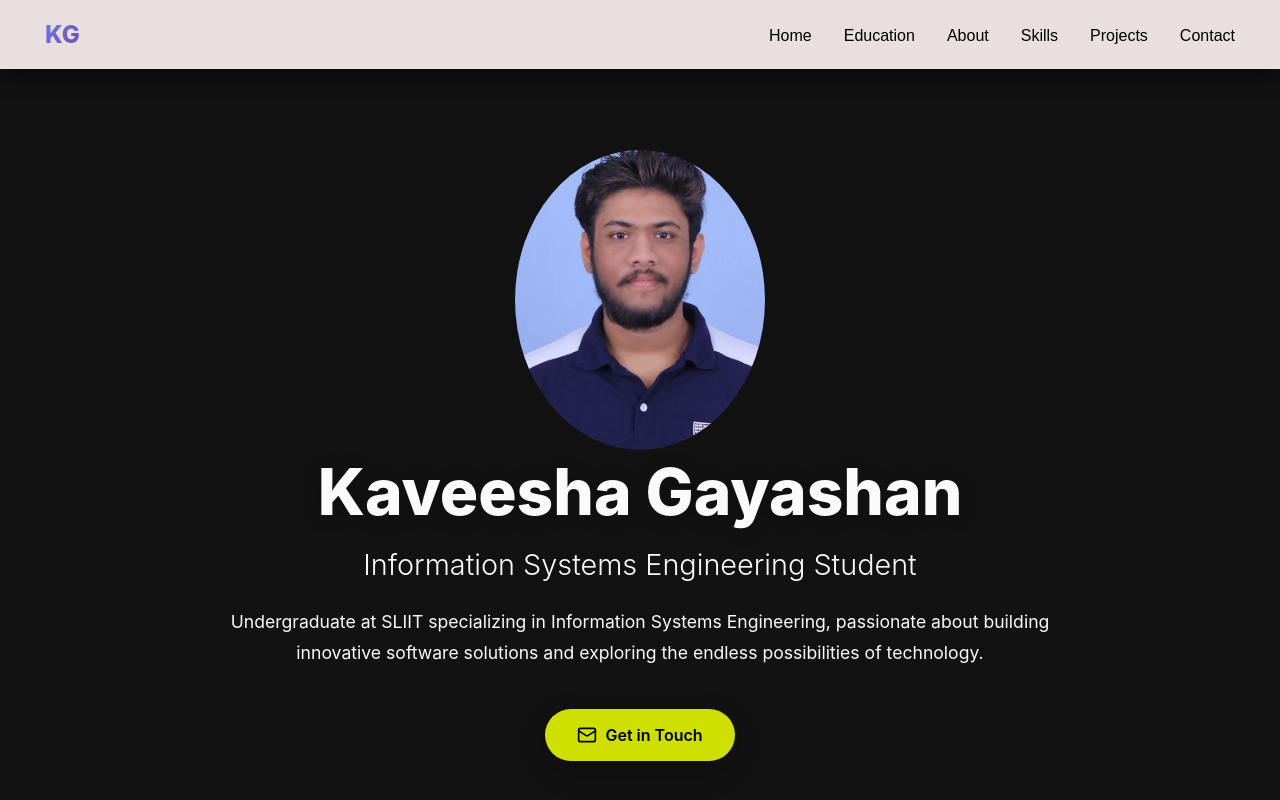
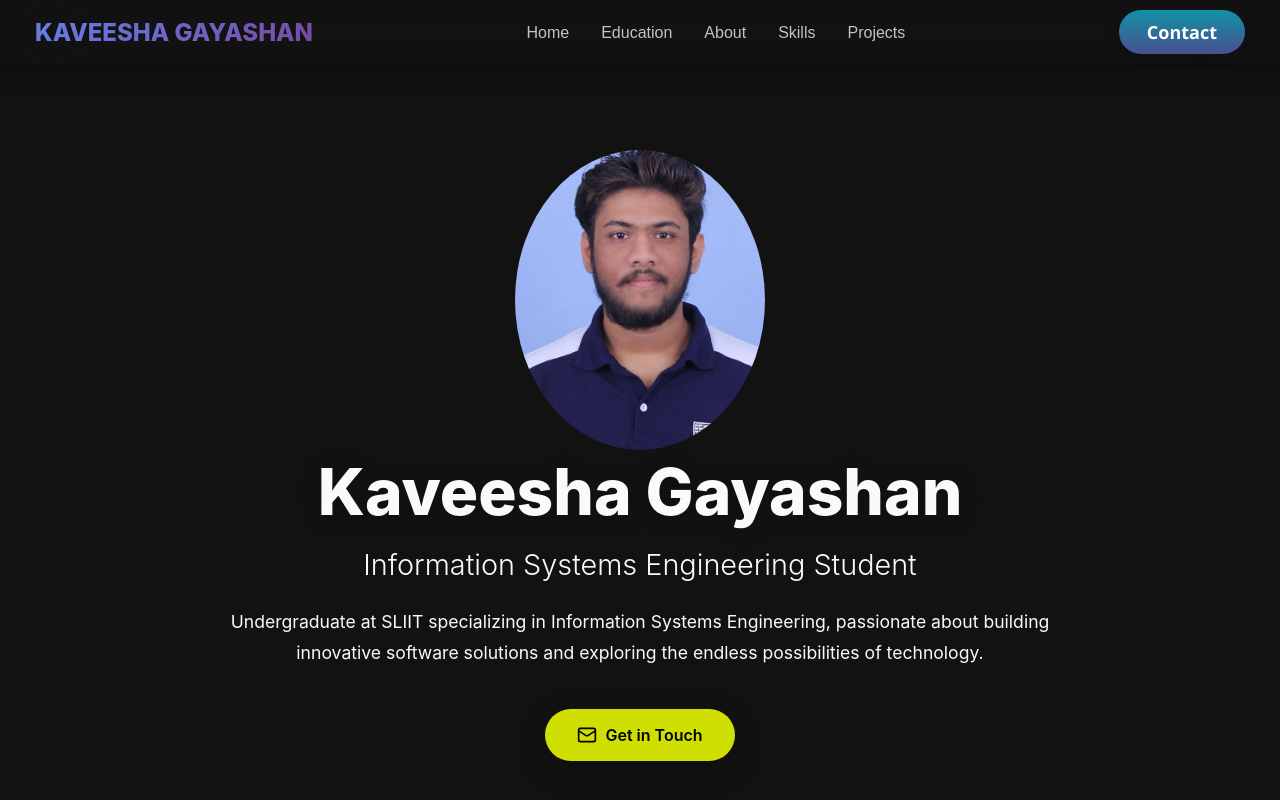
Before and after one commit to KaveeshaGayashan-09/KaveeshaGayashan, a React (Vite) app: page / in a window 1280 px wide. Shown: the top 800 px of the page. Built offline with nearby package versions, Linux system fonts and the light colour scheme.

Commit message:
add a contact button and changed the logo

```diff
--- a/package.json
+++ b/package.json
@@ -13,10 +13,14 @@
     "deploy": "gh-pages -d dist"
   },
   "dependencies": {
+    "class-variance-authority": "^0.7.1",
+    "clsx": "^2.1.1",
     "gh-pages": "^6.3.0",
     "lucide-react": "^0.562.0",
     "react": "^19.2.0",
-    "react-dom": "^19.2.0"
+    "react-dom": "^19.2.0",
+    "tailwind-merge": "^3.4.0",
+    "tw-animate-css": "^1.4.0"
   },
   "devDependencies": {
     "@eslint/js": "^9.39.1",
--- a/src/App.css
+++ b/src/App.css
@@ -116,18 +116,18 @@
     position: fixed;
     top: 0;
     width: 100%;
-    background: rgb(233, 223, 223);
-    backdrop-filter: blur(10px);
-    box-shadow: 0 2px 20px rgba(0, 0, 0, 0.8);
+    background: rgba(255, 255, 255, 0.001);
+    backdrop-filter: blur(50px);
+    box-shadow: 0 2px 20px rgba(0, 0, 0, 0.5);
     z-index: 1000;
     transition: all 0.3s ease;
   }
 
   .nav-content {
-    max-width: 1200px;
-    margin: 0 auto;
-    padding-top: 20px;
-    padding-bottom: 20px;
+    margin-left: 30px;
+    margin-right: 30px;
+    padding-top: 10px;
+    padding-bottom: 10px;
     padding-left: 5px;
     padding-right: 5px;
     display: flex;
@@ -155,7 +155,7 @@
   .nav-link {
     background: none;
     border: none;
-    color: #000000;
+    color: #cebfbf;
     font-weight: 500;
     cursor: pointer;
     transition: all 0.3s ease;
@@ -560,6 +560,9 @@
     .nav-links {
       display: none;
     }
+    .contact-btn{
+      display: none;
+    }
 
     .hero-img{
    width: 200px;
@@ -569,6 +572,7 @@
   transition: filter 0.3s ease;
 
   }
+
 
     .mobile-menu-btn {
       display: block;
@@ -595,3 +599,66 @@
       justify-content: center;
     }
   }
+
+  /* From Uiverse.io by KlaujonRuamni */
+.contact-btn{
+  position: relative;
+
+  background: linear-gradient(to bottom, #0f93a5, #4a4e91);
+ /* Gradient background */
+  color: white;
+ /* White text color */
+  font-family: "Segoe UI", sans-serif;
+ /* Stylish and legible font */
+  font-weight: bold;
+  font-size: 18px;
+ /* Large font size */
+  border: none;
+ /* No border */
+  border-radius: 30px;
+ /* Rounded corners */
+  padding: 10px 28px;
+ /* Large padding */
+  cursor: pointer;
+ /* Cursor on hover */
+  box-shadow: 0 5px 15px rgba(0, 0, 0, 0.2);
+ /* Subtle shadow */
+  animation: button-shimmer 2s infinite;
+  transition: all 0.3s ease-in-out;
+ /* Smooth transition */
+}
+
+/* Hover animation */
+.contact-btn:hover {
+  background: linear-gradient(to bottom, #4a4e91, #0f93a5);
+  animation: button-particles 1s ease-in-out infinite;
+  transform: translateY(-2px);
+}
+
+/* Click animation */
+.contact-btn:active {
+  transform: scale(0.99);
+  box-shadow: 0 2px 10px rgba(0, 0, 0, 0.2);
+}
+
+/* Shimmer animation */
+@keyframes button-shimmer {
+  0% {
+    background-position: left top;
+  }
+
+  100% {
+    background-position: right bottom;
+  }
+}
+
+/* Particle animation */
+@keyframes button-particles {
+  0% {
+    background-position: left top;
+  }
+
+  100% {
+    background-position: right bottom;
+  }
+}
--- a/src/Components/Footer.tsx
+++ b/src/Components/Footer.tsx
@@ -1,5 +1,5 @@
 import React from 'react';
-const Footer: React.FC = () =>{
+const Footer: React.FC = () => {
   return (
     <footer className="footer">
       <p>&copy; 2025 Kaveesha Gayashan. All rights reserved.</p>
--- a/src/Components/Navigation.tsx
+++ b/src/Components/Navigation.tsx
@@ -13,7 +13,7 @@ const Navigation: React.FC = () => {
   return (
     <nav className="nav-bar">
       <div className="nav-content">
-        <div className="logo">KG</div>
+        <div className="logo">KAVEESHA GAYASHAN</div>
 
         <ul className="nav-links">
           <li><button className="nav-link" onClick={() => scrollToSection('home')}>Home</button></li>
@@ -21,9 +21,8 @@ const Navigation: React.FC = () => {
           <li><button className="nav-link" onClick={() => scrollToSection('about')}>About</button></li>
           <li><button className="nav-link" onClick={() => scrollToSection('skills')}>Skills</button></li>
           <li><button className="nav-link" onClick={() => scrollToSection('projects')}>Projects</button></li>
-          <li><button className="nav-link" onClick={() => scrollToSection('contact')}>Contact</button></li>
-
         </ul>
+        <button className="contact-btn" onClick={() => scrollToSection('contact')}>Contact</button>
 
         <button className="mobile-menu-btn" onClick={() => setIsMenuOpen(!isMenuOpen)}>
           {isMenuOpen ? <X size={24} /> : <Menu size={24} />}
```
Also changed, not shown: 1 other file (tests, documents, lock files or other folders).
